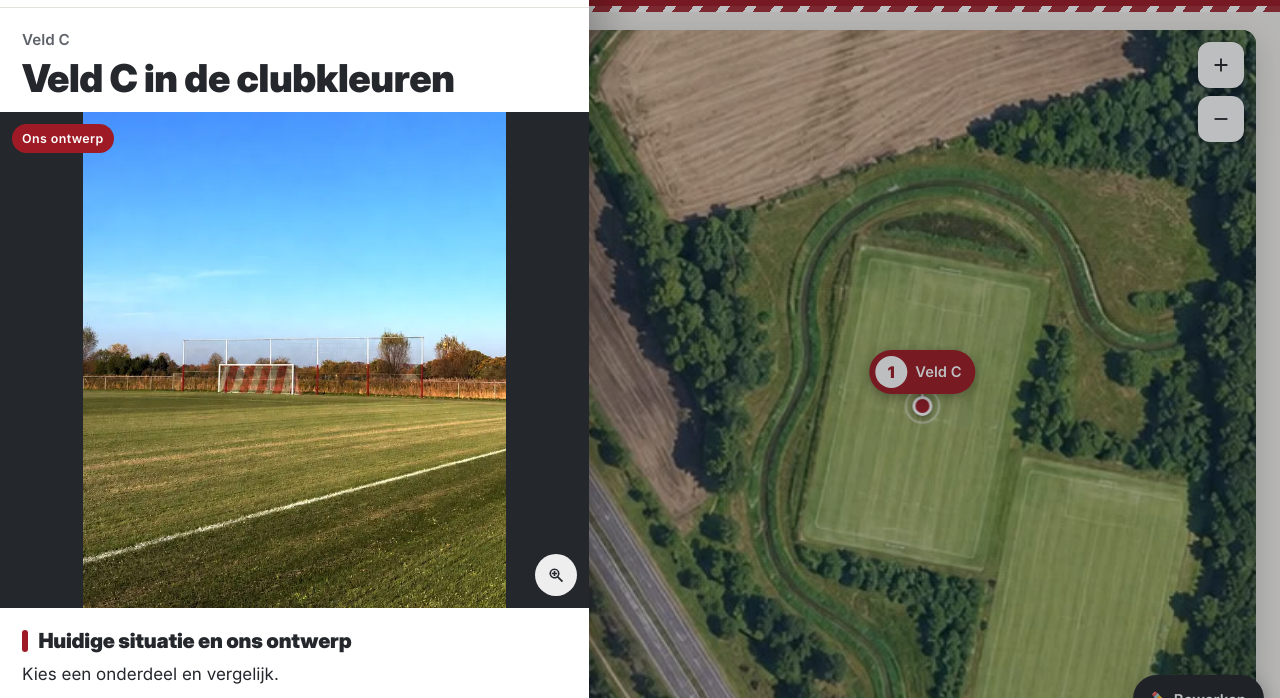
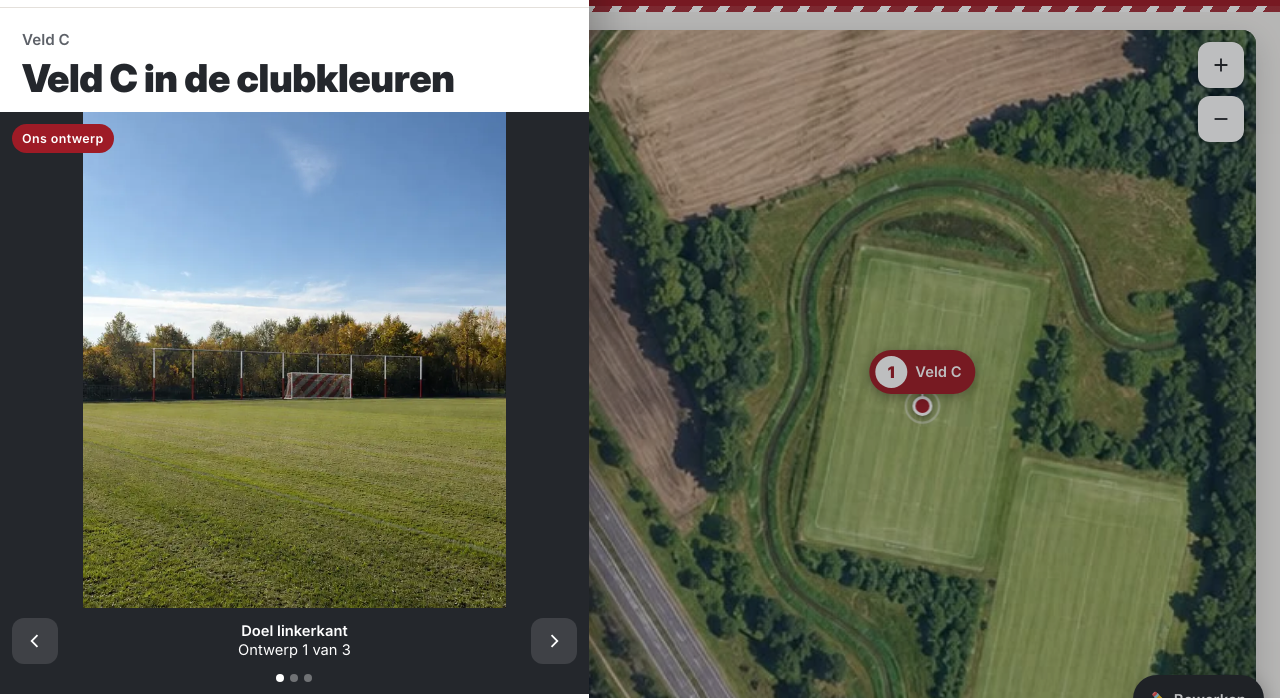
Before and after one commit to ryanvbeek4-png/ditisasv33, a plain HTML site: page index.html in a window 1280 px wide. Both pictures are taken after a click on the button "Start bij locatie 1". Shown: the part 61-759 px from the top of the page. Drawn offline with Linux system fonts and the light colour scheme.

Commit message:
Veld C: slideshow met de drie ontwerpen
Co-Authored-By: Claude Opus 5.5 <noreply@anthropic.com>
Claude-Session: https://claude.ai/code/session_017NnmcakXNBeLvGhgpaWZJQ

```diff
--- a/app.js
+++ b/app.js
@@ -243,7 +243,7 @@
      DETAILVENSTER
      ===================================================================== */
   var venster = $("#venster"), paneel = $(".venster__paneel", venster), inhoud = $("#vensterInhoud");
-  var huidig = null, laatsteKnop = null, zelfGeopend = false, sluitTimer = null;
+  var huidig = null, huidigeSlides = null, laatsteKnop = null, zelfGeopend = false, sluitTimer = null;
 
   function sectie(titel, html) { return '<section class="d-sectie"><h3>' + esc(titel) + "</h3>" + html + "</section>"; }
   function p(t, pad_) { return "<p" + bw(pad_) + ">" + esc(t) + "</p>"; }
@@ -289,18 +289,32 @@
     var L = ["locaties", i];
     h += '<header class="d-kop"><p class="d-naam"' + bw(L.concat("naam")) + '>' + esc(loc.naam) + '</p><h2 id="vensterTitel"' + bw(L.concat("titel")) + '>' + esc(loc.titel) + "</h2></header>";
 
-    if (loc.id === "tribune") {
+    var slides = null;
+    if (loc.panelen) {
       // fotowand: de zes panelen op de tribunewand
+      slides = loc.panelen.map(function (pn, k) {
+        return { naam: pn.mockup, alt: "Ontwerp tribunewand: " + pn.alt, kop: "Paneel " + (k + 1) + " van " + loc.panelen.length + ": " + pn.titel,
+          sub: herkomstKort(pn.herkomst), badge: "Ons ontwerp · " + loc.wandTitel, pad: L.concat("panelen", k, "mockup"),
+          tekst: (k + 1) + "/" + loc.panelen.length + " · " + pn.titel + " — " + herkomstTekst(pn.herkomst) };
+      });
+    } else if (loc.hoofdbeelden && loc.hoofdbeelden.length) {
+      // slideshow met de vernieuwing
+      slides = loc.hoofdbeelden.map(function (hb, k) {
+        return { naam: hb.bestand, alt: hb.alt, kop: hb.titel || "", sub: "Ontwerp " + (k + 1) + " van " + loc.hoofdbeelden.length,
+          badge: "Ons ontwerp", pad: L.concat("hoofdbeelden", k, "bestand"), titelPad: L.concat("hoofdbeelden", k, "titel"),
+          tekst: "Ons ontwerp — " + (hb.titel || loc.titel) };
+      });
+    }
+    huidigeSlides = slides;
+    if (slides) {
       h += '<div class="carrousel" data-carrousel>' +
-        '<button type="button" class="carrousel__beeld"' + bwImg(L.concat("panelen", 0, "mockup")) + ' data-lb="wand" data-lb-i="0" aria-label="Vergroot ontwerp">' +
-        beeld(loc.panelen[0].mockup, "Ontwerp tribunewand: " + loc.panelen[0].alt, { eager: true }) +
-        '<span class="d-badge">Ons ontwerp · ' + esc(loc.wandTitel) + "</span></button>" +
-        '<div class="carrousel__nav"><button type="button" class="kb" data-car="-1" aria-label="Vorig paneel"><svg viewBox="0 0 24 24" aria-hidden="true"><path d="M15.4 6.4 14 5l-7 7 7 7 1.4-1.4L9.8 12z"/></svg></button>' +
-        '<p class="carrousel__tekst" aria-live="polite"></p>' +
-        '<button type="button" class="kb" data-car="1" aria-label="Volgend paneel"><svg viewBox="0 0 24 24" aria-hidden="true"><path d="M8.6 17.6 10 19l7-7-7-7-1.4 1.4 5.6 5.6z"/></svg></button></div></div>';
-      registreerGroep("wand", loc.panelen.map(function (pn, k) {
-        return { naam: pn.mockup, alt: "Ontwerp tribunewand: " + pn.alt, tekst: (k + 1) + "/6 · " + pn.titel + " — " + herkomstTekst(pn.herkomst) };
-      }));
+        '<button type="button" class="carrousel__beeld" data-lb="wand" data-lb-i="0" aria-label="Vergroot ontwerp">' + beeld(slides[0].naam, slides[0].alt, { eager: true }) + "</button>" +
+        '<div class="carrousel__nav"><button type="button" class="kb" data-car="-1" aria-label="Vorige foto"><svg viewBox="0 0 24 24" aria-hidden="true"><path d="M15.4 6.4 14 5l-7 7 7 7 1.4-1.4L9.8 12z"/></svg></button>' +
+        '<div class="carrousel__tekst" aria-live="polite"></div>' +
+        '<button type="button" class="kb" data-car="1" aria-label="Volgende foto"><svg viewBox="0 0 24 24" aria-hidden="true"><path d="M8.6 17.6 10 19l7-7-7-7-1.4 1.4 5.6 5.6z"/></svg></button></div>' +
+        '<div class="carrousel__stippen" aria-hidden="true">' + slides.map(function () { return "<span></span>"; }).join("") + "</div></div>";
+      registreerGroep("wand", slides.map(function (sl) { return { naam: sl.naam, alt: sl.alt, tekst: sl.tekst }; }));
+      if (loc.notitie) h += '<div class="d-sectie" style="padding-bottom:0"><p class="d-notitie"' + bw(L.concat("notitie")) + '>' + esc(loc.notitie) + "</p></div>";
     } else {
       h += '<button type="button" class="d-hoofd"' + bwImg(L.concat("hoofdbeeld", "bestand")) + ' data-lb="hoofd" data-lb-i="0" aria-label="Vergroot ontwerp">' +
         beeld(loc.hoofdbeeld.bestand, loc.hoofdbeeld.alt, { eager: true }) +
@@ -415,17 +429,19 @@
       tabs.forEach(function (t, j) { t.setAttribute("aria-selected", String(j === k)); t.tabIndex = j === k ? 0 : -1; });
       $$('[role="tabpanel"]', inhoud).forEach(function (p_, j) { p_.hidden = j !== k; });
     }
-    // carrousel tribune
+    // carrousel (tribune-wand of slideshow van de vernieuwing)
     var car = $("[data-carrousel]", inhoud);
     if (car) {
-      var n = 0, pn = loc.panelen;
+      var n = 0, sl = huidigeSlides;
       var zet = function (k) {
-        n = (k + pn.length) % pn.length;
-        var knop = $(".carrousel__beeld", car);
+        n = (k + sl.length) % sl.length;
+        var knop = $(".carrousel__beeld", car), s_ = sl[n];
         knop.setAttribute("data-lb-i", n);
-        knop.setAttribute("data-bewerk-img", JSON.stringify(["locaties", LOC.indexOf(loc), "panelen", n, "mockup"]));
-        knop.innerHTML = beeld(pn[n].mockup, "Ontwerp tribunewand: " + pn[n].alt) + '<span class="d-badge">Ons ontwerp · ' + esc(loc.wandTitel) + "</span>";
-        $(".carrousel__tekst", car).innerHTML = "<strong>Paneel " + (n + 1) + " van " + pn.length + ": " + esc(pn[n].titel) + "</strong>" + esc(herkomstKort(pn[n].herkomst));
+        knop.setAttribute("data-bewerk-img", JSON.stringify(s_.pad));
+        knop.innerHTML = beeld(s_.naam, s_.alt) + '<span class="d-badge">' + esc(s_.badge) + "</span>";
+        $(".carrousel__tekst", car).innerHTML = "<strong" + (s_.titelPad ? bw(s_.titelPad) : "") + ">" + esc(s_.kop) + "</strong><span>" + esc(s_.sub) + "</span>";
+        $$(".carrousel__stippen span", car).forEach(function (d, j) { d.classList.toggle("aan", j === n); });
+        if (window.ASVBewerk) window.ASVBewerk.vernieuw();
       };
       $$("[data-car]", car).forEach(function (b) { b.addEventListener("click", function () { zet(n + Number(b.getAttribute("data-car"))); }); });
       // vegen over de foto = volgend/vorig paneel
--- a/inhoud.js
+++ b/inhoud.js
@@ -48,6 +48,23 @@ window.ASV = {
         "uitlijning": "midden"
       },
       "kaartZoom": 1.8,
+      "hoofdbeelden": [
+        {
+          "titel": "Doel linkerkant",
+          "bestand": "veld-c-ontwerp-doel",
+          "alt": "Ontwerp: het doel aan de linkerkant van veld C met een rood-wit net en rood-witte ballenvangerpalen."
+        },
+        {
+          "titel": "Doel rechterkant",
+          "bestand": "veld-c-ontwerp-ballenvanger",
+          "alt": "Ontwerp: het doel aan de rechterkant met een rood-wit net en ballenvangerpalen die onderaan rood en bovenaan wit zijn."
+        },
+        {
+          "titel": "Dug-outs rood geschilderd",
+          "bestand": "veld-c-ontwerp-dugouts",
+          "alt": "Ontwerp: de twee bestaande dug-outs langs veld C rood geschilderd."
+        }
+      ],
       "hoofdbeeld": {
         "bestand": "veld-c-ontwerp-ballenvanger",
         "alt": "Ontwerp van veld C: de ballenvangerpalen zijn onderaan rood en bovenaan wit, het doel heeft een rood-wit net."
--- a/style.css
+++ b/style.css
@@ -189,7 +189,10 @@ body.zonder-scroll{overflow:hidden}
 .carrousel__nav .kb{background:rgba(255,255,255,.12);color:#fff;box-shadow:none}
 .carrousel__nav .kb:hover{background:rgba(255,255,255,.22)}
 .carrousel__tekst{flex:1;text-align:center;font-size:.92rem;line-height:1.3}
-.carrousel__tekst strong{display:block}
+.carrousel__tekst strong,.carrousel__tekst span{display:block}
+.carrousel__stippen{display:flex;justify-content:center;gap:6px;padding:0 0 12px;background:var(--antraciet)}
+.carrousel__stippen span{width:8px;height:8px;border-radius:50%;background:rgba(255,255,255,.35)}
+.carrousel__stippen span.aan{background:#fff}
 .galerij{display:grid;grid-template-columns:repeat(2,minmax(0,1fr));gap:10px}
 .gp{background:#fff;border-radius:10px;overflow:hidden;text-align:left;box-shadow:0 1px 6px rgba(0,0,0,.12)}
 .gp__beeld{border:0;padding:0;background:var(--antraciet-2);cursor:zoom-in;display:block;width:100%}
```
